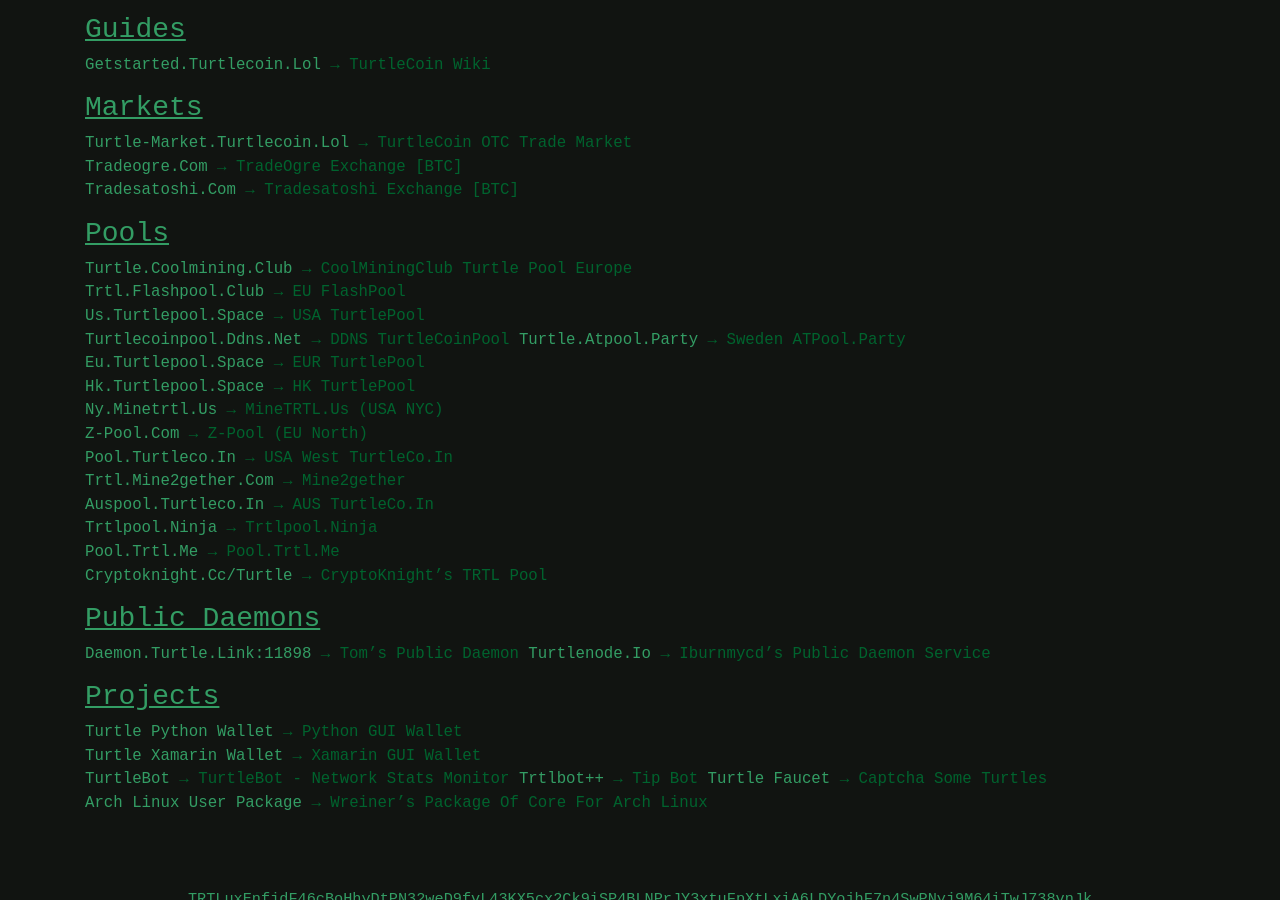
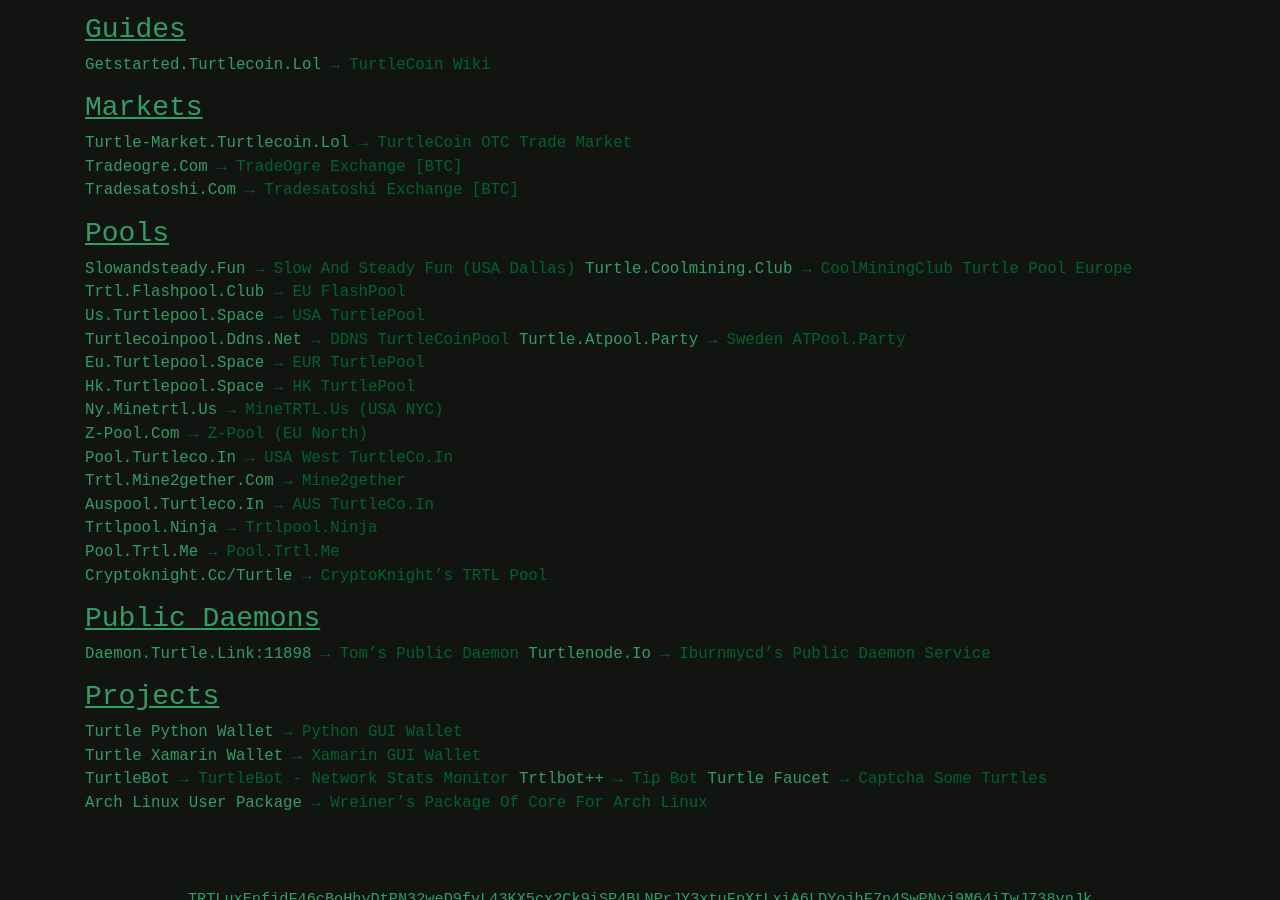
Before and after one commit to zack796/turtleturtle.org, a Jekyll site: the page built from index.md, in a window 1280 px wide and 900 px high, scrolled down 598 px. Built offline with Jekyll 4.4.1, drawn with Linux system fonts in a browser that asks for light colours.

Commit message:
added slowandsteady.fun

```diff
--- a/index.md
+++ b/index.md
@@ -29,6 +29,7 @@
 [tradesatoshi.com](https://tradesatoshi.com/Exchange/?market=TRTL_BTC) → Tradesatoshi Exchange [BTC]
 
 ### Pools
+[slowandsteady.fun](http://slowandsteady.fun) → Slow and Steady Fun (USA Dallas)
 [turtle.coolmining.club](https://turtle.coolmining.club) → CoolMiningClub Turtle Pool Europe
 [trtl.flashpool.club](https://trtl.flashpool.club/) → EU FlashPool
 [us.turtlepool.space](http://us.turtlepool.space/) → USA TurtlePool
```
